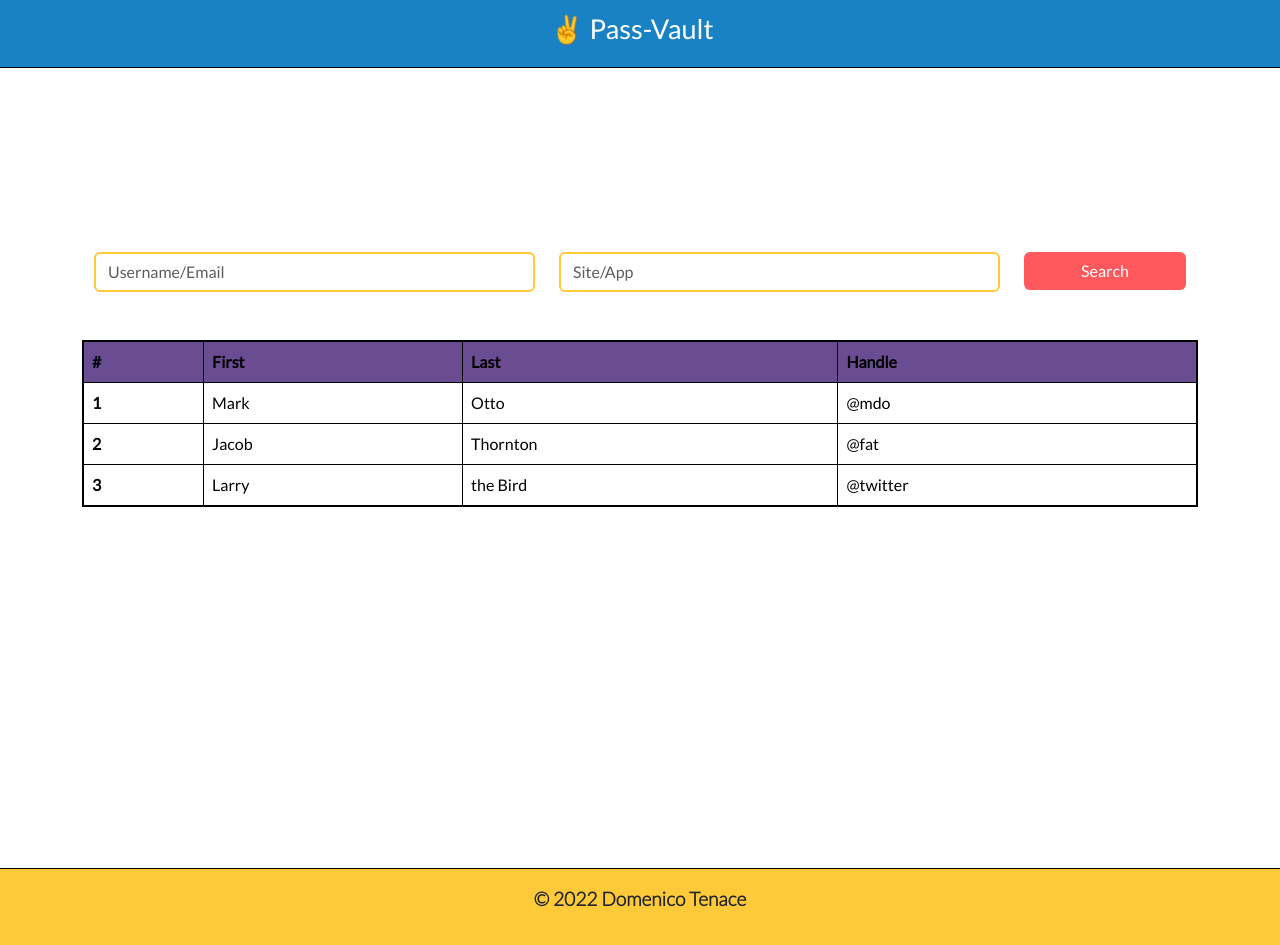
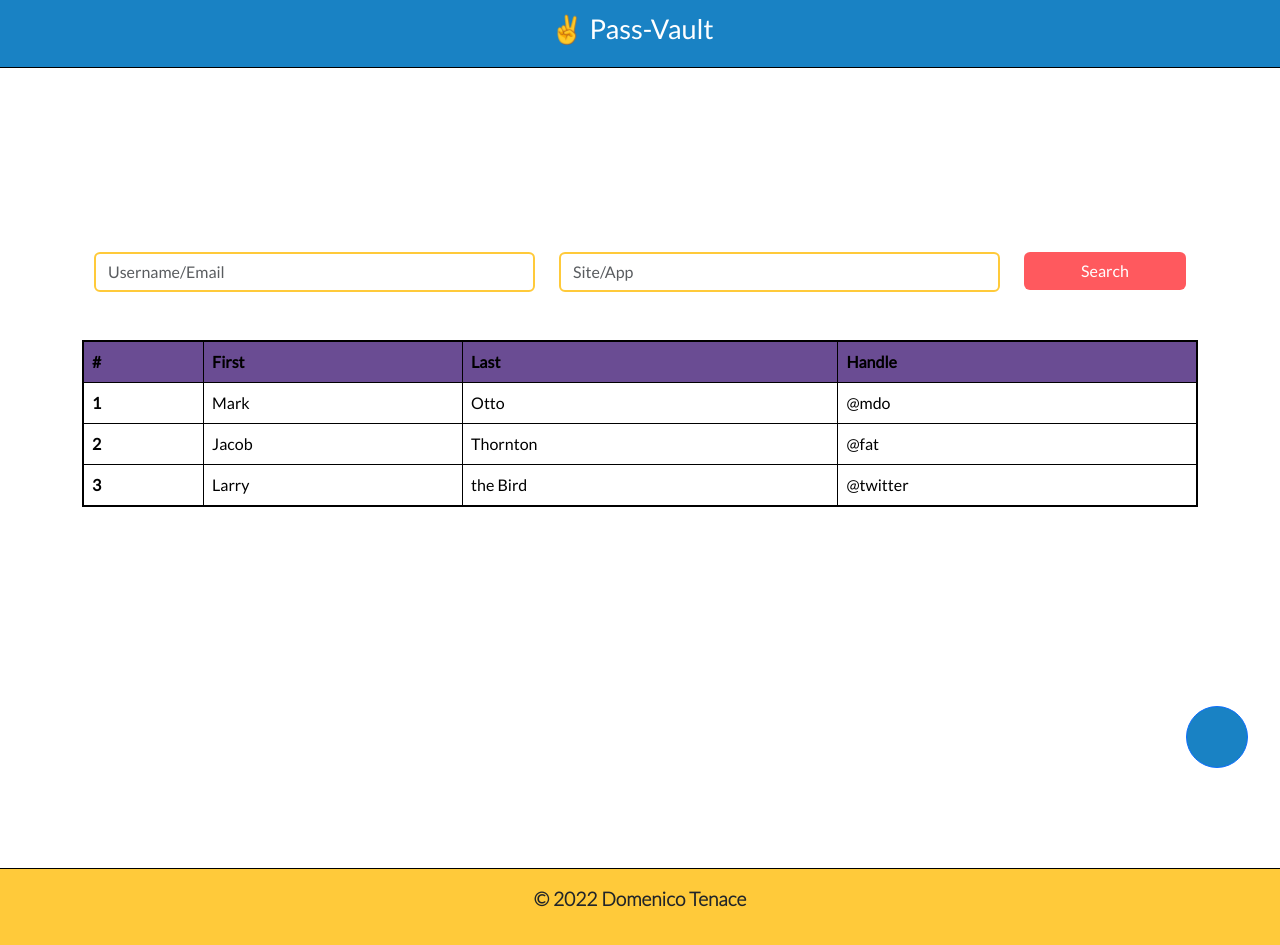
Before and after one commit to DomeT99/pass-vault, a Vue app: page / in a window 1280 px wide. Built offline with nearby package versions, Linux system fonts and the light colour scheme.

Commit message:
feat:add sticky button bottom right

```diff
--- a/src/views/Home.vue
+++ b/src/views/Home.vue
@@ -2,6 +2,12 @@
 import Layout from "../layout/Default.vue";
 import Table from "../components/common/Table.vue";
 import Filter from "../components/Home/Filter.vue";
+import Button from "../components/common/Button.vue";
+import { computed } from "vue";
+
+const btnIcon = computed(() => {
+  return new URL("../assets/images/plus-solid.svg", import.meta.url).href;
+});
 </script>
 <template>
   <Layout>
@@ -11,10 +17,29 @@ import Filter from "../components/Home/Filter.vue";
     <section class="container pt-5">
       <Table />
     </section>
+
+    <section class="button-bar">
+      <Button
+        class="btn-primary btn-pad"
+        :prevent-default="true"
+        :type="'button'"
+        ><i :src="btnIcon"></i
+      ></Button>
+    </section>
   </Layout>
 </template>
-<style scoped>
+<style scoped lang="scss">
 .pt-10 {
   padding-top: 10rem;
 }
+.button-bar {
+  padding: 2rem;
+  position: fixed;
+  bottom: 0;
+  right: 0;
+}
+.btn-pad {
+  border-radius: 50%;
+  padding: 30px !important;
+}
 </style>
```
Also changed, not shown: src/assets/images/plus-solid.svg (added).
